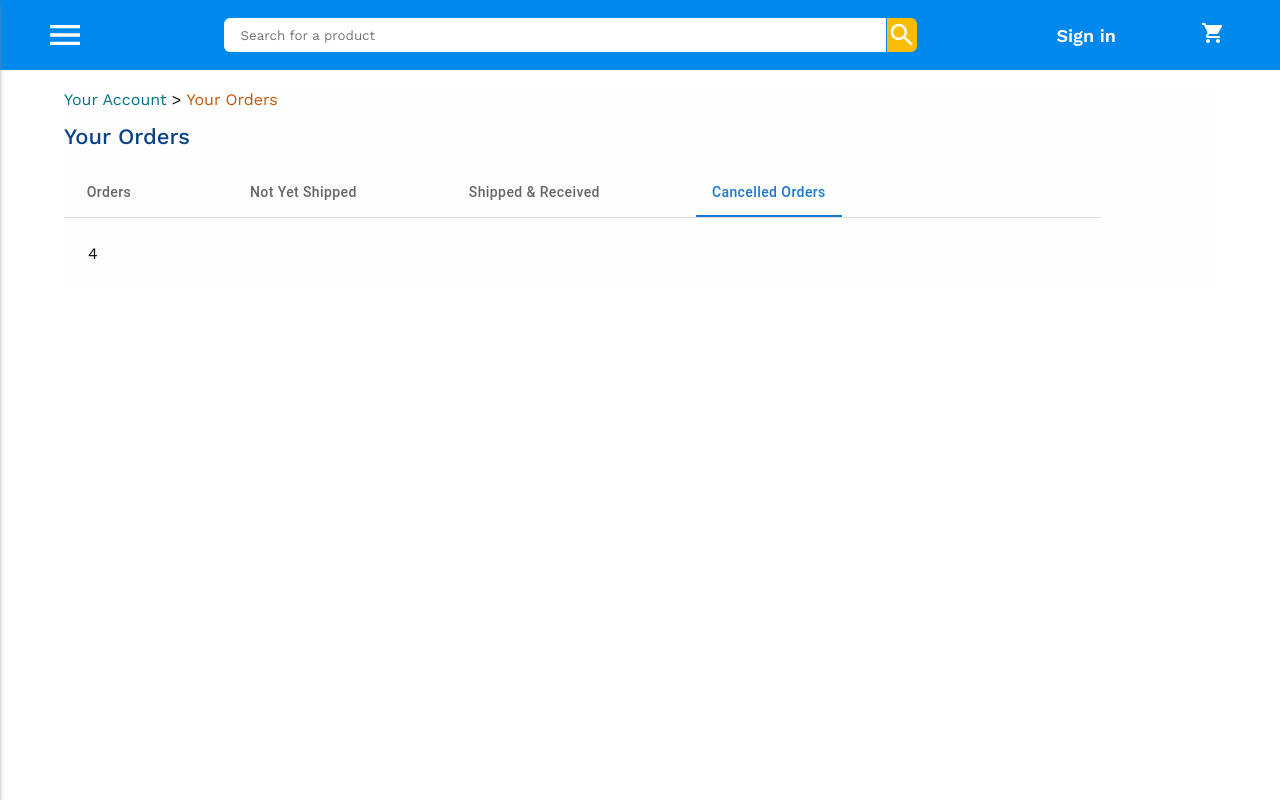
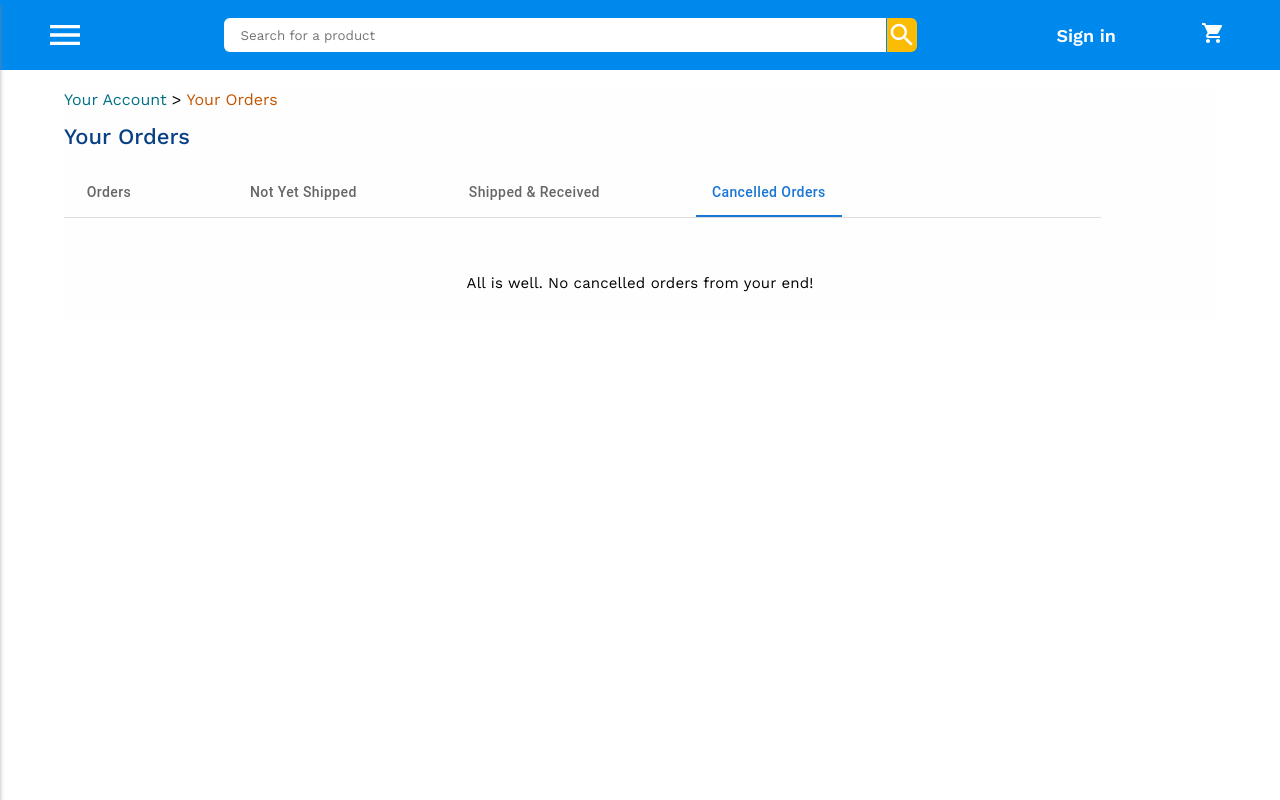
Before and after one commit to peterbeeshop/pbee-tech-frontend-, a React (Create React App) app: page /account/orders in a window 1280 px wide. Both pictures are taken after a click on the tab "Cancelled Orders". Built offline with nearby package versions, Linux system fonts and the light colour scheme.

Commit message:
worked on all the order screens

```diff
--- a/src/pages/account/orders/cancelled/index.tsx
+++ b/src/pages/account/orders/cancelled/index.tsx
@@ -1,7 +1,25 @@
 import React from 'react'
 
-const Cancelled = () => {
-  return <div>Cancelled</div>
+import ProductCard from '../../../../components/product-card'
+import { ProductCardType } from '../../../../types'
+import styles from '../my-orders/index.module.scss'
+
+type MyOrdersType = {
+  myOrders: ProductCardType[]
+}
+
+const Cancelled = ({ myOrders }: MyOrdersType) => {
+  return (
+    <div className={styles.container}>
+      {myOrders.length === 0 ? (
+        <p className={styles.noOrderText}>
+          All is well. No cancelled orders from your end!
+        </p>
+      ) : (
+        <ProductCard data={myOrders} showQuantity />
+      )}
+    </div>
+  )
 }
 
 export default Cancelled
--- a/src/pages/account/orders/index.tsx
+++ b/src/pages/account/orders/index.tsx
@@ -11,6 +11,7 @@ import { ProductCardType } from '../../../types'
 import phoneImage from '../../../assets/dummy-pics/phoneImage.png'
 import NotShipped from './not-shipped'
 import Shipped from './shipped'
+import Cancelled from './cancelled'
 
 const Orders = () => {
   const [value, setValue] = useState('1')
@@ -72,7 +73,9 @@ const Orders = () => {
           <TabPanel value="3">
             <Shipped myOrders={orders} />
           </TabPanel>
-          <TabPanel value="4">4</TabPanel>
+          <TabPanel value="4">
+            <Cancelled myOrders={orders} />
+          </TabPanel>
         </TabContext>
       </Box>
     </div>
```
